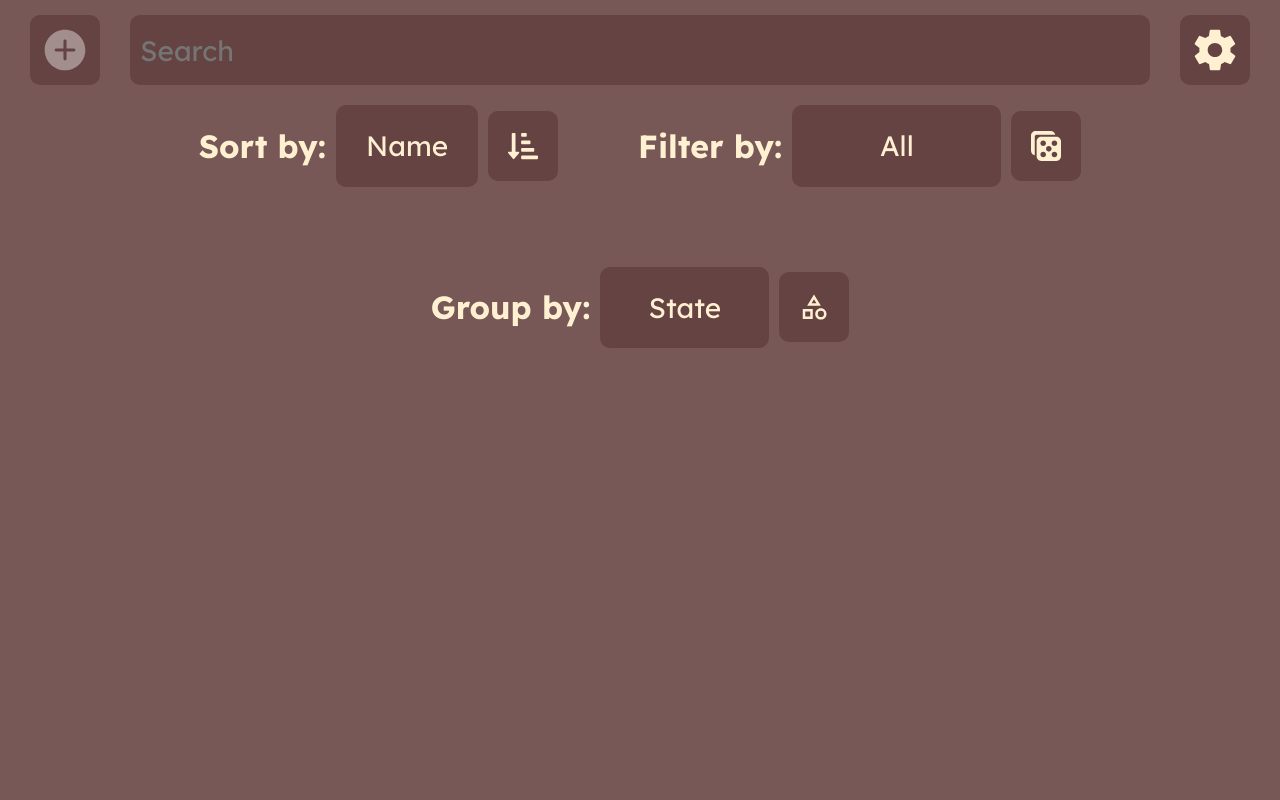
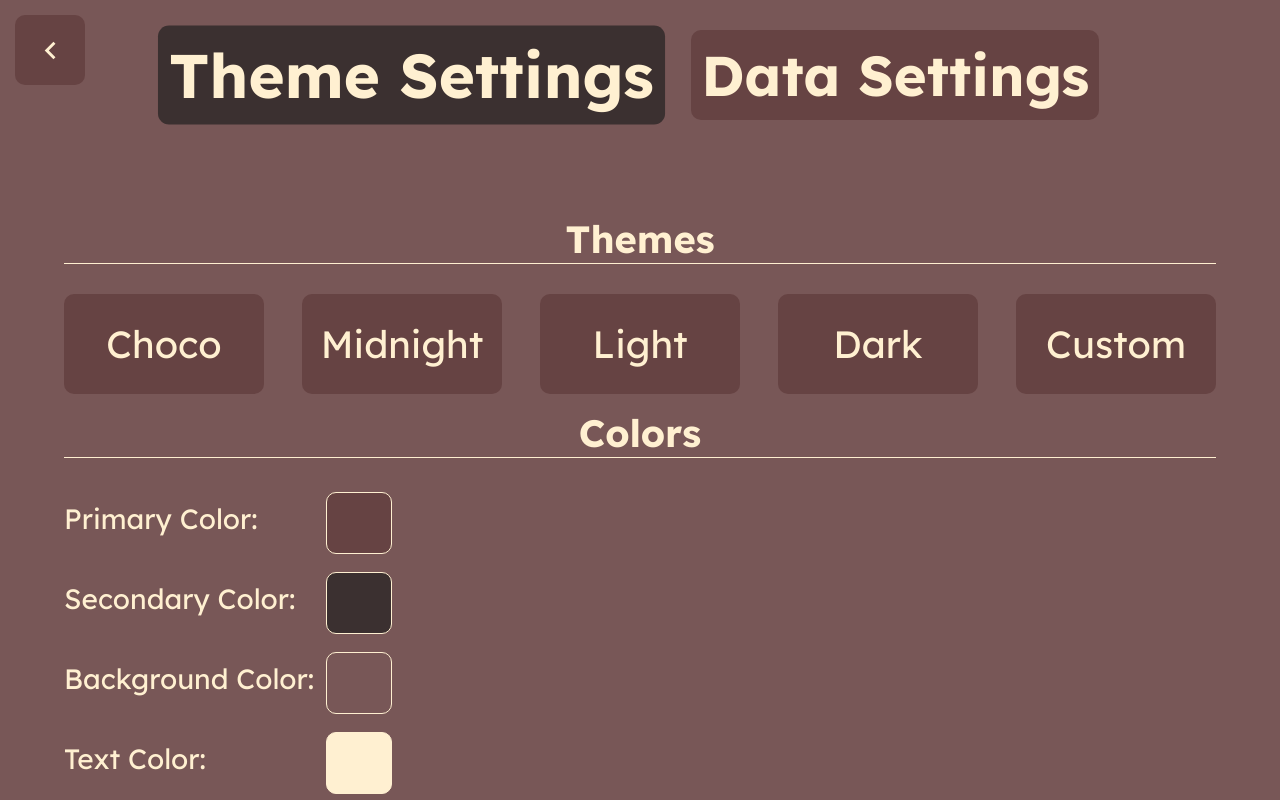
Before and after one commit to BigPeanutFromStudio/GameLog, a React (Vite) app: page /settings in a window 1280 px wide. Shown: the top 800 px of the page. Built offline with nearby package versions, Linux system fonts and the light colour scheme; a web font is replaced by a local one.

Commit message:
Added pages, reworked settings menu

```diff
--- a/package.json
+++ b/package.json
@@ -28,6 +28,7 @@
     "eslint-plugin-react-hooks": "^5.0.0",
     "eslint-plugin-react-refresh": "^0.4.16",
     "globals": "^15.14.0",
+    "react-router-dom": "^7.2.0",
     "typescript": "~5.6.2",
     "typescript-eslint": "^8.18.2",
     "vite": "^6.0.5"
--- a/src/App.tsx
+++ b/src/App.tsx
@@ -1,6 +1,7 @@
 import styled from 'styled-components';
-import Display from './components/Display';
+import Display from './pages/Display.tsx';
 import { game, states } from './types';
+import { BrowserRouter, Route, Routes } from 'react-router-dom';
 import { useCallback, useEffect, useMemo, useState } from 'react';
 import { GameProvider } from './context/GameContext';
 import {
@@ -10,10 +11,15 @@ import {
 } from './utils/data';
 import { useSettingsContext } from './context/SettingsContext';
 import { GlobalStyle } from './components/GlobalStyles.tsx';
+import SettingsMenu from './pages/SettingsMenu.tsx';
 
 // TODO: Allow the user to choose which category to randomize from
 // TODO: Maybe add ko-fi and credits/other stuff
 // TODO: Improve data settings tab
+// TODO: Improve scaling on different devices
+// TODO: Allow to make background into an image
+// TODO: Add X button
+// TODO: Rework the settings tab to be a seperate page
 
 const initialGames = JSON.parse(localStorage.getItem('games') || '[]');
 function App() {
@@ -177,9 +183,22 @@ function App() {
   return (
     <GameProvider value={gameContextValue}>
       <GlobalStyle theme={theme} />
-      <Wrapper>
-        <Display search={search} setSearch={setSearch} games={sortedGames} />
-      </Wrapper>
+      <BrowserRouter>
+        <Routes>
+          <Route
+            path='/'
+            element={
+              <Display
+                search={search}
+                setSearch={setSearch}
+                games={sortedGames}
+              />
+            }
+          />
+          <Route path='/settings' element={<SettingsMenu />} />
+        </Routes>
+      </BrowserRouter>
+      <Wrapper></Wrapper>
     </GameProvider>
   );
 }
@@ -192,4 +211,5 @@ const Wrapper = styled.div`
   background-color: var(--background-color);
   box-sizing: border-box;
   color: var(--text-color);
+
 `;
--- a/src/components/ThemeSettings.tsx
+++ b/src/components/ThemeSettings.tsx
@@ -32,12 +32,15 @@ const ThemeSettings = ({
   ];
   return (
     <Wrapper>
-      <ThemeTabs
-        themes={themes}
-        theme={theme}
-        handleThemeChange={handleThemeChange}
-      />
       <div className='settings'>
+        <div className='themes'>
+          <h1>Themes</h1>
+          <ThemeTabs
+            themes={themes}
+            theme={theme}
+            handleThemeChange={handleThemeChange}
+          />
+        </div>
         <div className='colors'>
           <h1>Colors</h1>
           <div className='color-settings'>
@@ -161,8 +164,8 @@ const Wrapper = styled.div`
     margin-top: 30px;
   }
   .settings {
-    display: grid;
-    grid-template-columns: repeat(auto-fit, minmax(300px, 1fr));
+    display: flex;
+    flex-direction: column;
     flex-wrap: wrap;
   }
   .buttons {
@@ -177,6 +180,8 @@ const Wrapper = styled.div`
     grid-template-columns: auto 1fr;
     gap: 10px;
   }
+
+  .themes h1,
   .other h1,
   .colors h1,
   .fonts h1 {
--- a/src/components/UI/Button.tsx
+++ b/src/components/UI/Button.tsx
@@ -1,10 +1,13 @@
 import styled from 'styled-components';
 import { ButtonProps } from '../../types';
 
-const Button = ({ icon, onClick }: ButtonProps) => {
+const Button = ({ icon, onClick, className }: ButtonProps) => {
   return (
     <Wrapper>
-      <div className='container' onClick={onClick}>
+      <div
+        className={className ? `${className} container` : 'container'}
+        onClick={onClick}
+      >
         {icon}
       </div>
     </Wrapper>
--- a/src/components/Display.tsx
+++ b/src/pages/Display.tsx
@@ -1,5 +1,5 @@
 import styled from 'styled-components';
-import Card from './Card';
+import Card from '../components/Card';
 import { DisplayProps, game, states } from '../types';
 import { FaSortAmountDownAlt, FaSortAmountDown } from 'react-icons/fa';
 import { MdCategory, MdOutlineCategory } from 'react-icons/md';
@@ -8,13 +8,13 @@ import { useGameContext } from '../context/GameContext';
 import { useSettingsContext } from '../context/SettingsContext';
 import { useState } from 'react';
 import { createPortal } from 'react-dom';
-import SettingsMenu from './SettingsMenu';
-import AddGameForm from './AddGameForm';
-import Button from './UI/Button';
-import Input from './UI/Input';
-import Select from './UI/Select';
+import AddGameForm from '../components/AddGameForm';
+import Button from '../components/UI/Button';
+import Input from '../components/UI/Input';
+import Select from '../components/UI/Select';
 import { ImDice } from 'react-icons/im';
-import RandomGamePopup from './RandomGamePopup';
+import RandomGamePopup from '../components/RandomGamePopup';
+import { Link } from 'react-router-dom';
 
 const Display = ({ games, setSearch, search }: DisplayProps) => {
   const { deleteGame } = useGameContext();
@@ -32,7 +32,6 @@ const Display = ({ games, setSearch, search }: DisplayProps) => {
     cardScale,
   } = useSettingsContext();
 
-  const [showSettingsModal, setShowSettingsModal] = useState(false);
   const [showAddGameFormModal, setShowAddGameFormModal] = useState(false);
   const [showRandomGameModal, setShowRandomGameModal] = useState(false);
   const [randomizedGame, setRandomizedGame] = useState<game | null>(null);
@@ -125,11 +124,6 @@ const Display = ({ games, setSearch, search }: DisplayProps) => {
           <AddGameForm setShowModal={setShowAddGameFormModal} />,
           document.body
         )}
-      {showSettingsModal &&
-        createPortal(
-          <SettingsMenu setShowModal={setShowSettingsModal} />,
-          document.body
-        )}
       {showRandomGameModal &&
         createPortal(
           <RandomGamePopup
@@ -159,10 +153,9 @@ const Display = ({ games, setSearch, search }: DisplayProps) => {
               value={search ?? ''}
               minWidth='1000px'
             />
-            <Button
-              icon={<IoMdSettings size={50} />}
-              onClick={() => setShowSettingsModal(!showSettingsModal)}
-            />
+            <Link className='link' to='/settings'>
+              <Button icon={<IoMdSettings size={50} />} onClick={() => null} />
+            </Link>
           </div>
           <div className='sort-filters'>
             <div className='sort-container'>
@@ -259,7 +252,7 @@ const Wrapper = styled.div<{ $cardWidth: number }>`
       minmax(${(props) => props.$cardWidth}px, auto)
     );
     gap: 5px;
-    justify-content: start;
+    justify-content: center;
   }
   .search-bar {
     display: flex;
@@ -303,4 +296,8 @@ const Wrapper = styled.div<{ $cardWidth: number }>`
     gap: 80px;
     margin-top: 20px;
   }
+  .link {
+    text-decoration: none;
+    color: var(--text-color);
+  }
 `;
--- a/src/components/SettingsMenu.tsx
+++ b/src/pages/SettingsMenu.tsx
@@ -1,31 +1,15 @@
 import styled from 'styled-components';
-import { useEffect, useCallback, useState } from 'react';
-import { SettingsMenuProps } from '../types';
+import { useEffect, useState } from 'react';
 import { useSettingsContext } from '../context/SettingsContext';
 import { themes } from '../context/SettingsContext';
 import { defaultTheme } from '../theme/defaultTheme';
-import ThemeSettings from './ThemeSettings';
-import { MdNavigateBefore, MdNavigateNext } from 'react-icons/md';
-import DataSettings from './DataSettings';
+import ThemeSettings from '../components/ThemeSettings';
+import { MdNavigateBefore } from 'react-icons/md';
+import DataSettings from '../components/DataSettings';
+import { Link } from 'react-router-dom';
+import Button from '../components/UI/Button';
 
-const SettingsMenu = ({ setShowModal }: SettingsMenuProps) => {
-  const escFunction = useCallback(
-    (event: { key: string }) => {
-      if (event.key === 'Escape') {
-        setShowModal(false);
-      }
-    },
-    [setShowModal]
-  );
-
-  useEffect(() => {
-    document.addEventListener('keydown', escFunction, false);
-
-    return () => {
-      document.removeEventListener('keydown', escFunction, false);
-    };
-  }, [escFunction]);
-
+const SettingsMenu = () => {
   const { theme, setTheme, saveTheme } = useSettingsContext();
 
   const [colors, setColors] = useState(theme.colors);
@@ -116,85 +100,58 @@ const SettingsMenu = ({ setShowModal }: SettingsMenuProps) => {
 
   return (
     <Wrapper>
-      <div className='form'>
-        <div className='tab-switch'>
-          <div
-            className='prev'
-            onClick={() =>
-              setCurrentTab((currentTab - 1 + tabs.length) % tabs.length)
-            }
-          >
-            <MdNavigateBefore size={35} />
-          </div>
-          <h1>{tabs[currentTab]}</h1>
-          <div
-            className='next'
-            onClick={() =>
-              setCurrentTab((currentTab + 1 + tabs.length) % tabs.length)
-            }
-          >
-            <MdNavigateNext size={35} />
-          </div>
-        </div>
-        {tabElements[currentTab]}
+      <Link className='link' to='/'>
+        <Button icon={<MdNavigateBefore size={35} />} onClick={() => {}} />
+      </Link>
+      <div className='tab-switch'>
+        {tabs.map((tab, index) => (
+          <Button
+            key={tab}
+            onClick={() => setCurrentTab(index)}
+            icon={<h1>{tab}</h1>}
+            className={currentTab === index ? 'tab active' : 'tab'}
+          />
+        ))}
       </div>
+      {tabElements[currentTab]}
     </Wrapper>
   );
 };
 export default SettingsMenu;
 
 const Wrapper = styled.div`
-  position: fixed;
-  top: 0;
-  bottom: 0;
-  right: 0;
-  left: 0;
-  margin: auto;
-  width: 100vw;
-  height: 100vh;
   display: flex;
+  flex-direction: column;
   justify-content: center;
   align-items: center;
-  background-color: rgba(0, 0, 0, 0.4);
-  user-select: none;
-  overflow-y: auto;
+  label {
+    font-size: var(--small-font);
+  }
   .tab-switch {
     display: flex;
     justify-content: center;
     align-items: center;
-    gap: 15px;
+    padding: 30px;
+    margin-bottom: 50px;
+    gap: 50px;
   }
-  .prev,
-  .next {
+  .tab {
     cursor: pointer;
     transition: transform 0.1s ease;
+    font-size: var(--small-font);
   }
-  .prev:hover,
-  .next:hover {
-    transform: scale(1.3);
+  .tab:hover {
+    transform: scale(1.1);
   }
-  .form {
-    background-color: var(--background-color);
-    border-radius: var(--border-radius);
-    width: 90%;
-    min-width: 600px;
-    min-height: 900px;
-    padding: 30px;
-    display: flex;
-    flex-wrap: wrap;
-    align-items: center;
-    overflow-y: auto;
-    flex-direction: column;
-    box-shadow: 0px 8px 24px 8px #0f1014;
+  .active {
+    transform: scale(1.1);
+    background-color: var(--secondary-color);
   }
-  .tab-switch h1 {
-    margin-bottom: 30px;
-    margin-top: 15px;
-    font-size: var(--large-font);
-    border-bottom: solid 1px var(--accent-color);
-  }
-  .form label {
-    font-size: var(--small-font);
-    margin-left: 15px;
+  .link {
+    position: absolute;
+    top: 15px;
+    left: 15px;
+    text-decoration: none;
+    color: var(--text-color);
   }
 `;
--- a/src/types.ts
+++ b/src/types.ts
@@ -47,9 +47,6 @@ export type AddGameFormProps = {
   setShowModal: (showModal: boolean) => void;
 };
 
-export type SettingsMenuProps = {
-  setShowModal: (showModal: boolean) => void;
-};
 export type EditGameFormProps = {
   setShowModal: (showModal: boolean) => void;
   game: game;
@@ -100,6 +97,7 @@ export type GameContextType = {
 export type ButtonProps = {
   icon: JSX.Element;
   onClick: () => void;
+  className?: string;
 };
 
 export type InputProps = {
```
Also changed, not shown: 1 other file (tests, documents, lock files or other folders).
